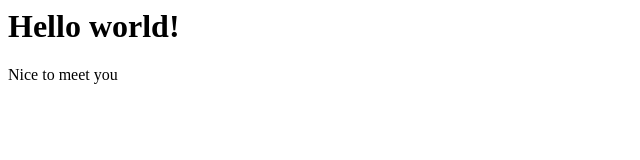
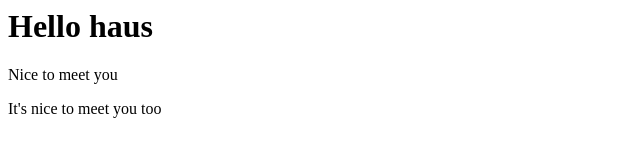
Before and after one commit to propernicedigital/haus-fewd, a plain HTML site: page index.html in a window 1280 px wide. Shown: the whole page, without its empty margins (0-640 px from the left). Drawn offline with Linux system fonts and the light colour scheme.

Commit message:
Designer QA

```diff
--- a/index.html
+++ b/index.html
@@ -1,2 +1,3 @@
-<h1>Hello world!</h1>
+<h1>Hello haus</h1>
 <p>Nice to meet you</p>
+<p>It's nice to meet you too</p>
```
